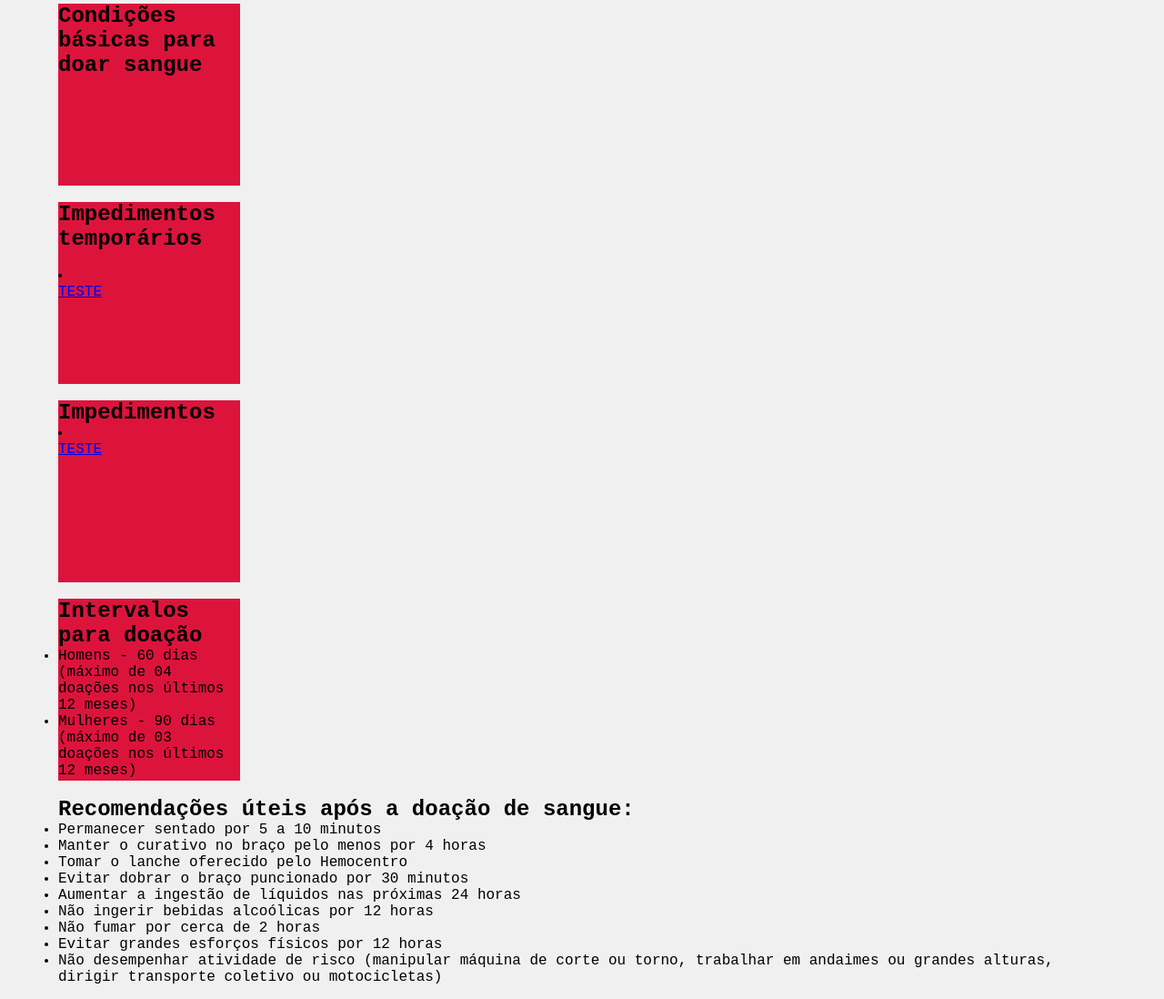
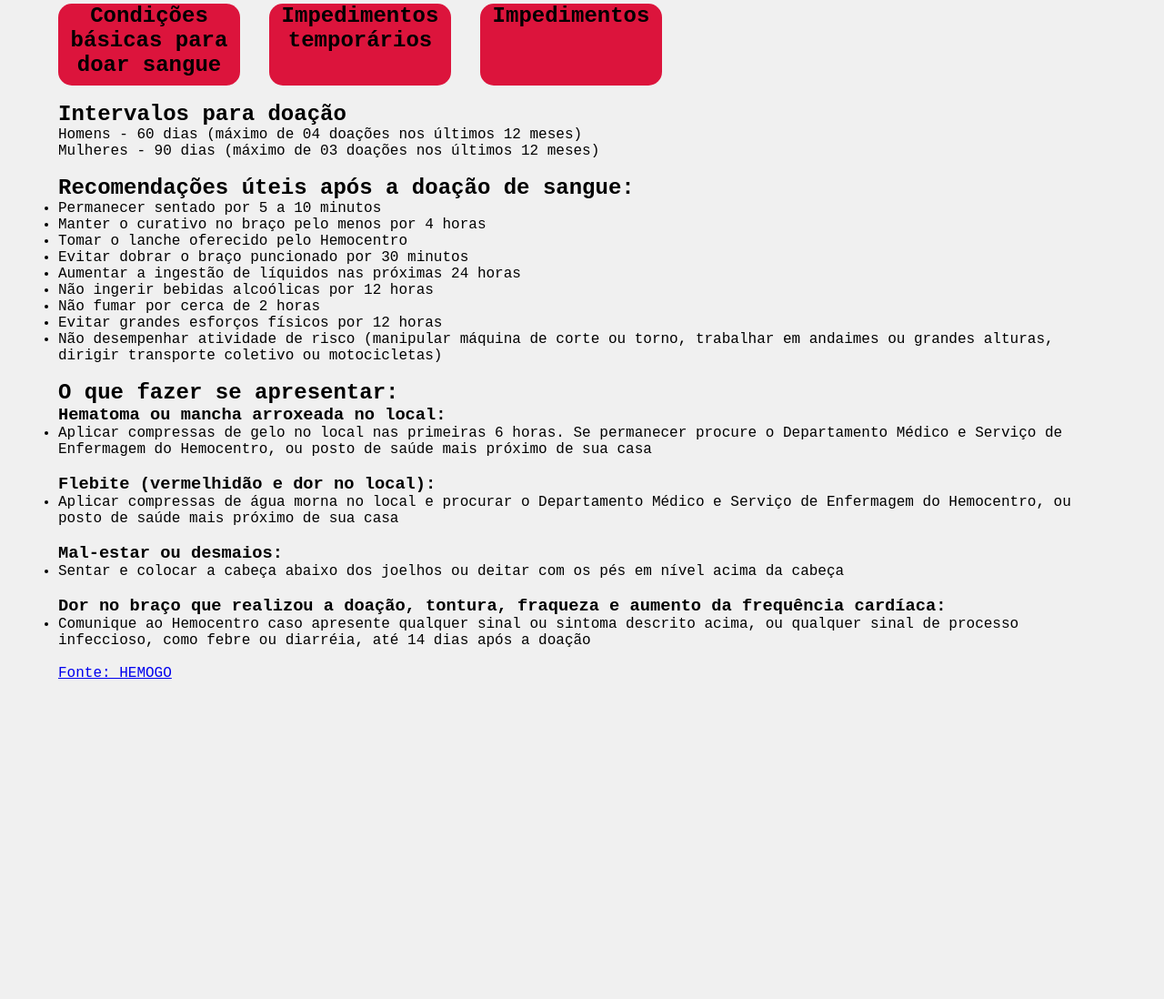
Before and after one commit to S9NT7S/Projeto-Doe-Vida, a Flask app: page / in a window 1280 px wide. Shown: the part 478-1576 px from the top of the page at 91% size. After the commit the page ends 1224 px from the top, so only its background shows below. Run offline with Flask 3, Linux system fonts and the light colour scheme; the visitor is signed in with stand-in values (Sample User, id 1).

Commit message:
22/05/2026

```diff
--- a/Prime/static/css/login.css
+++ b/Prime/static/css/login.css
@@ -1,7 +1,7 @@
 body {
     background-color: #f2f2f2;
     font-family: 'Times New Roman', Times, serif;
-    padding: 20px;
+    /* padding: 20px; */
 }
 
 h1 {
--- a/Prime/static/css/pagina_inicial.css
+++ b/Prime/static/css/pagina_inicial.css
@@ -1,8 +1,14 @@
 .card {
     position: relative;
     width: 200px;
-    height: 200px;
+    height: 90px;
     background-color: crimson;
+    display: inline-flexbox;
+    border-radius: 15px;
+    justify-content: center;
+    align-items: center;
+    text-align: center;
+    flex-direction: column;
 }
 
 .card-link {
@@ -14,4 +20,16 @@
     color: rgb(0, 0, 0);
     font-size: 24px;
     font-weight: bold;
+    justify-content: center;
 }
+
+.container-cards {
+    display: flex;
+    gap: 16px;
+}
+
+/* * {
+    justify-content: center;
+    text-align: center;
+    align-items: center;
+} */
--- a/Prime/templates/listar_usuarios.html
+++ b/Prime/templates/listar_usuarios.html
@@ -35,6 +35,7 @@
         <a href="{{ url_for('exportar_excel') }}" class="btn btn-excel">Exportar Excel</a>
         <a href="{{ url_for('exportar_pdf') }}" class="btn btn-pdf">Exportar Pdf</a>
     </div>
+    <br>
     <table>
         <thead>
             <tr>
--- a/Prime/templates/novo_usuario.html
+++ b/Prime/templates/novo_usuario.html
@@ -1,6 +1,4 @@
 {% extends "base.html" %}
-
-<!-- {% block title %}Página Inicial{% endblock %} -->
 
 {% block content %}
 
--- a/Prime/templates/pagina_inicial.html
+++ b/Prime/templates/pagina_inicial.html
@@ -24,33 +24,27 @@
 
     <br>
 
+    <div class="container-cards">
         <div class=card>
             <a href="{{ url_for('cbasico1') }}" target="_blank" class="card-link">Condições básicas para doar sangue</a>
         </div>
-
         <br>
-
         <div class="card">
-        <h1>Impedimentos temporários</h1>
+            <a href="{{ url_for('impedimentos_temp') }}" target="_blank" class="card-link">Impedimentos temporários</a>
+        </div>
         <br>
-        <li><a href="{{ url_for('impedimentos_temp') }}" target="_blank">TESTE</a></li>
+        <div class="card">
+            <a href="{{ url_for('impedimentos_temp') }}" target="_blank" class="card-link">Impedimentos</a>
         </div>
-
+    </div>
     <br>
-
-    <div class="card">
-        <h2>Impedimentos</h2>
-        <li><a href="{{ url_for('impedimentos_temp') }}" target="_blank">TESTE</a></li>
-    </div>
-
-    <br>
-
-    <div class="card">
+    <div>
         <h2>Intervalos para doação</h2>
 
         <ul>
-            <li>Homens - 60 dias (máximo de 04 doações nos últimos 12 meses)</li>
-            <li>Mulheres - 90 dias (máximo de 03 doações nos últimos 12 meses)</li>
+            Homens - 60 dias (máximo de 04 doações nos últimos 12 meses)
+            <br>
+            Mulheres - 90 dias (máximo de 03 doações nos últimos 12 meses)
         </ul>
     </div>
 
```
Also changed, not shown: Prime/static/css/global.css (+5 -6 lines), Prime/static/css/listar_usuarios.css (+19 -0 lines). Lines whose indentation alone changed are shown as unchanged.
